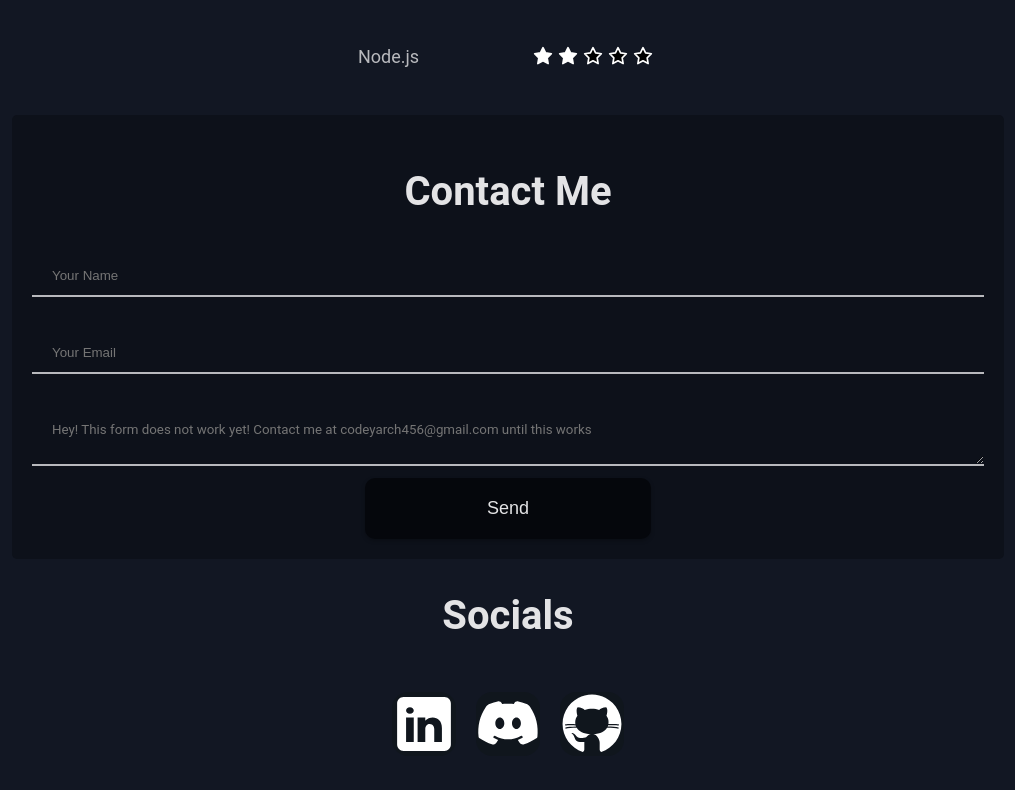
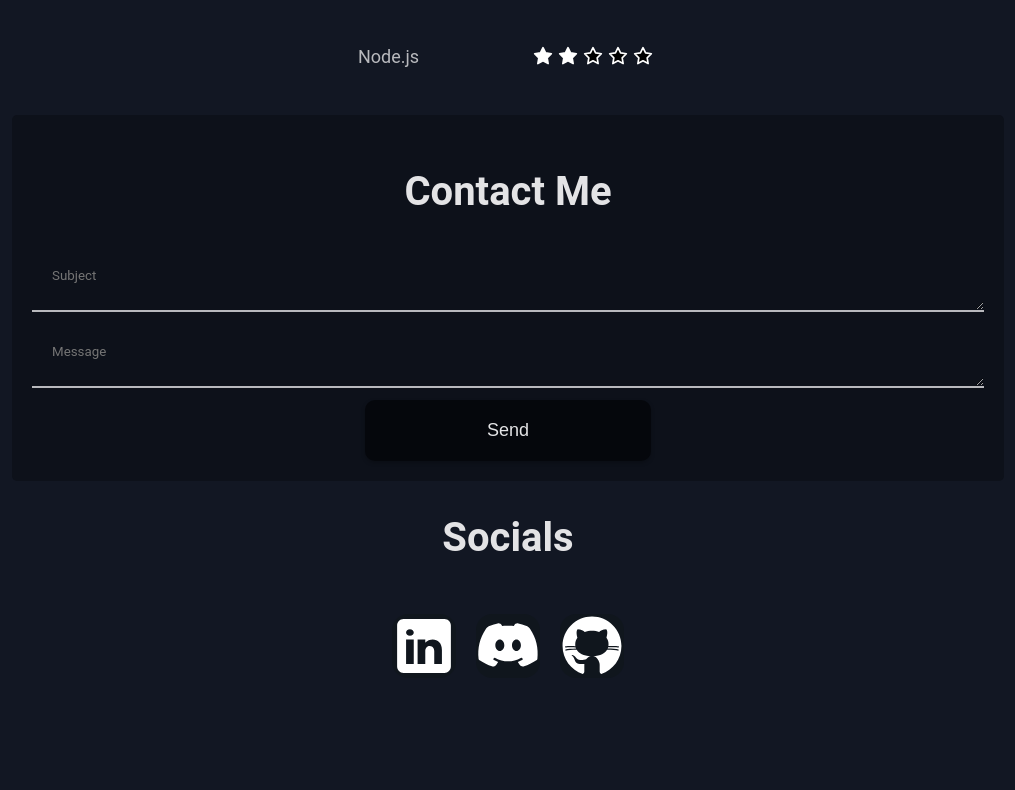
Before and after one commit to CodeyArch/codeyarch.github.io, a React (Create React App) app: page / in a window 1280 px wide. Shown: the part 3368-4158 px from the top of the page, without its empty margins (132-1147 px from the left). After the commit the page ends 4106 px from the top, so only its background shows below. Built offline with nearby package versions, Linux system fonts and the light colour scheme.

Commit message:
Replacing the contact with mailto, better for a frontend only website

```diff
--- a/src/components/Contact.js
+++ b/src/components/Contact.js
@@ -1,75 +1,34 @@
 import React, { useState } from 'react';
 
 const Contact = () => {
-    const [name, setName] = useState('');
-    const [email, setEmail] = useState('');
+
+    const [subject, setSubject] = useState('');
     const [message, setMessage] = useState('');
-    const [nameError, setNameError] = useState('');
-    const [emailError, setEmailError] = useState('');
-    const [messageError, setMessageError] = useState('');
-
-    // You will need your own logic in order to send emails. This is only the frontend code
-    const handleSubmit = (e) => {
-        e.preventDefault();
-        if (name.trim() === '') {
-            setNameError('Name is required');
-        } else {
-            setNameError('');
-        }
-        if (email.trim() === '') {
-            setEmailError('Email is required');
-        } else if (!/\S+@\S+\.\S+/.test(email)) {
-            setEmailError('Please enter a valid email address');
-        } else {
-            setEmailError('');
-        }
-        if (message.trim() === '') {
-            setMessageError('Message is required');
-        } else {
-            setMessageError('');
-        }
-
-        if (name && email && message) {
-            console.log('Sending email:', name, email, message);
-            setName('');
-            setEmail('');
-            setMessage('');
-        }
-    };
+    // For a frontend only contact form, I am using mailto, a better solution may use backend code for this process
+    const redirectMailto = (e) => {
+        e.preventDefault()
+        window.location.href = `mailto:codeyarch456@gmail.com?subject=${subject}&body=${message}`
+    }
 
     return (
         <section id="contact">
             <div className="contact-form-container">
-                <form onSubmit={handleSubmit}>
+                <form onSubmit={redirectMailto}>
                     <h1 className="base-header" style={{textAlign: "center"}}>Contact Me</h1>
-                    <div className="form-group">
-                        <input
-                            type="text"
-                            name="name"
-                            placeholder="Your Name"
-                            value={name}
-                            onChange={(e) => setName(e.target.value)}
-                        />
-                        {nameError && <span className="error">{nameError}</span>}
-                    </div>
-                    <div className="form-group">
-                        <input
-                            type="text"
-                            name="email"
-                            placeholder="Your Email"
-                            value={email}
-                            onChange={(e) => setEmail(e.target.value)}
-                        />
-                        {emailError && <span className="error">{emailError}</span>}
-                    </div>
+                    <textarea
+                        name="subject"
+                        placeholder="Subject"
+                        value={subject}
+                        onChange={(e) => setSubject(e.target.value)}
+                        style={{fontFamily: "inherit"}}
+                    />
                     <textarea
                         name="message"
-                        placeholder="Hey! This form does not work yet! Contact me at codeyarch456@gmail.com until this works"
+                        placeholder="Message"
                         value={message}
                         onChange={(e) => setMessage(e.target.value)}
                         style={{fontFamily: "inherit"}}
                     />
-                    {messageError && <span className="error">{messageError}</span>}
                     <button type="submit">Send</button>
                 </form>
             </div>
```
